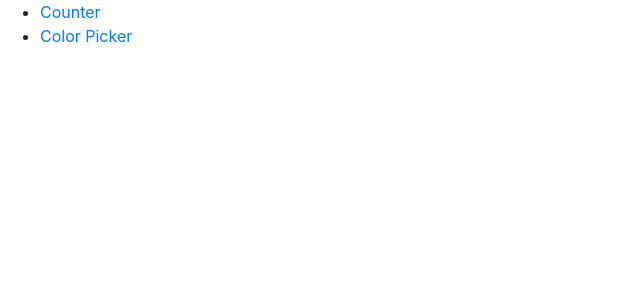
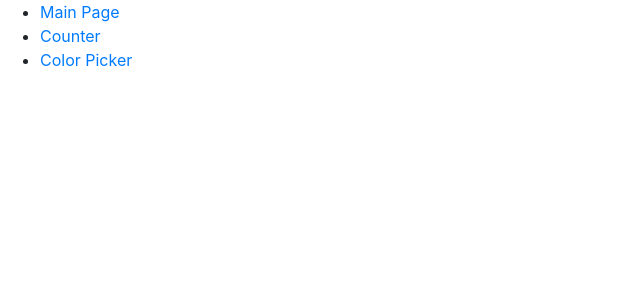
Before and after one commit to cresharper/react-sandbox, a React (Create React App) app: page / in a window 1280 px wide. Shown: the top 300 px of the page, without its empty margins (0-640 px from the left). Built offline with nearby package versions, Linux system fonts and the light colour scheme.

Commit message:
added home link

```diff
--- a/src/index.js
+++ b/src/index.js
@@ -16,6 +16,9 @@ ReactDOM.render(
         <Route path="/color-picker" component={ColorPicker} />
         <ul>
           <li>
+            <Link to="/">Main Page</Link>
+          </li>
+          <li>
             <Link to="/counter">Counter</Link>
           </li>
           <li>
```
